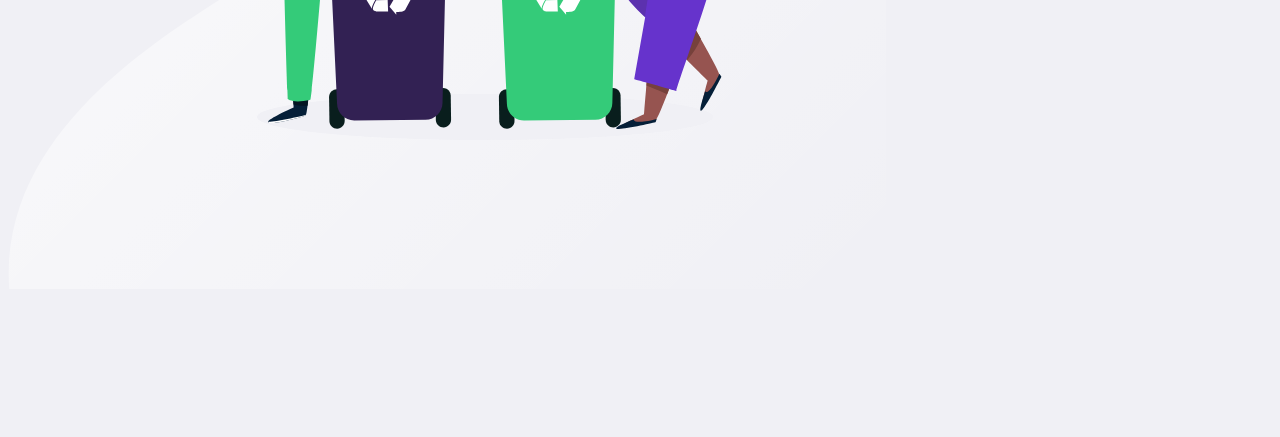
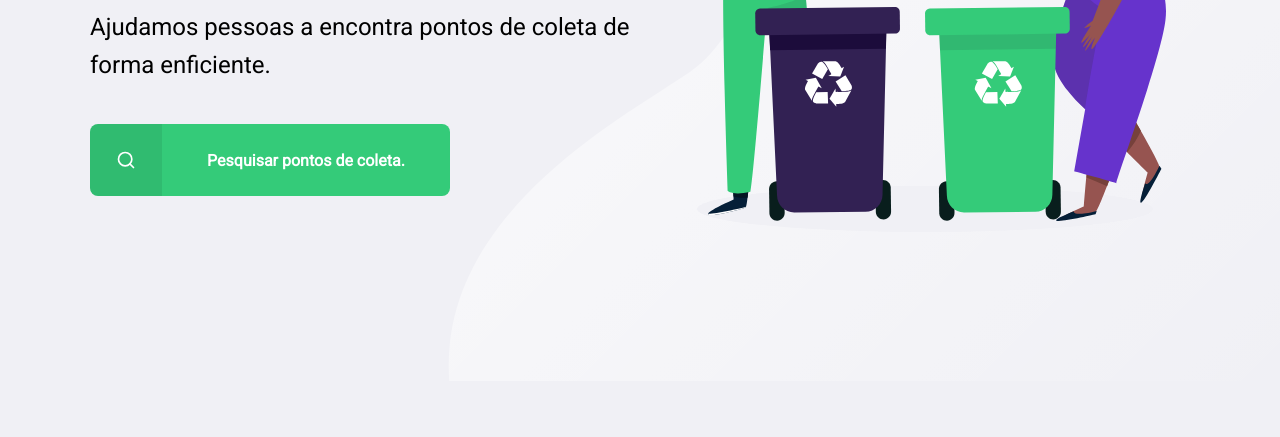
Before and after one commit to AmauriOliveira/NLW01-javascript-express-sqlite, a plain HTML site: page index.html in a window 1280 px wide. Shown: the part 419-856 px from the top of the page. After the commit the page ends 800 px from the top, so only its background shows below. Drawn offline with Linux system fonts and the light colour scheme.

Commit message:
finalização da home

```diff
--- a/index.html
+++ b/index.html
@@ -5,7 +5,8 @@
         <meta charset="UTF-8">
         <meta name="viewport" content="width=device-width, initial-scale=1.0">
         <title>Ecoleta</title>
-        <link href="https://fonts.googleapis.com/css2?family=Roboto:wght@300;700&display=swap" rel="stylesheet">
+        <link href="https://fonts.googleapis.com/css2?family=Roboto&family=Ubuntu:wght@300;700&display=swap"
+            rel="stylesheet">
         <link href="./styles/main.css" rel="stylesheet">
     </head>
 
@@ -21,11 +22,11 @@
                 <main>
                     <h1>Seu marketplace de coleta de resíduos</h1>
                     <p>Ajudamos pessoas a encontra pontos de coleta de forma enficiente.</p>
-                    <Button>Pesquisar pontos de coleta</Button>
+                    <a href="#"><span></span><strong>Pesquisar pontos de coleta.</strong></a>
                 </main>
             </div>
         </div>
     </body>
 
 </html>
-<!-- TODO: add -->
+<!-- -->
--- a/styles/main.css
+++ b/styles/main.css
@@ -1,5 +1,11 @@
 :root {
     --title-color: #322153;
+    --primary-color: #34CB79;
+}
+
+* {
+    margin: 0;
+    padding: 0;
 }
 
 html {
@@ -8,6 +14,7 @@ html {
 
 body {
     background: #f0f0f5;
+    -web-font-smoothing: antialiased;
 }
 
 a {
@@ -16,14 +23,17 @@ a {
 
 #page-home {
     height: 100vh;
+    background: url('../assets/home-background.svg') no-repeat;
     background-position: 35vw bottom;
-    background: url('../assets/home-background.svg') no-repeat;
 }
 
 #page-home .content {
-    margin: 0 auto;
     width: 90%;
     max-width: 1100px;
+    height: 100%;
+    margin: 0 auto;
+    display: flex;
+    flex-direction: column;
 }
 
 #page-home header {
@@ -49,9 +59,82 @@ a {
 
 #page-home main {
     max-width: 560px;
+    flex: 1;
+    display: flex;
+    flex-direction: column;
+    justify-content: center;
+}
+
+#page-home main h1 {
+    font-size: 54px;
+}
+
+h1, h2, h3, h4, h5, h6 {
     color: var(--title-color);
 }
 
-#page-home main h1 {
-    font-size: 48px;
+#page-home main p {
+    font-size: 24px;
+    line-height: 38px;
+    margin-top: 24px;
 }
+
+#page-home main a {
+    width: 100%;
+    max-width: 360px;
+    height: 72px;
+    border-radius: 8px;
+    display: flex;
+    align-items: center;
+    margin-top: 40px;
+    background: var(--primary-color);
+
+    transition: 400ms;
+}
+
+#page-home main a:hover {
+    background-color: #2FB86E;
+}
+
+#page-home main a span {
+    width: 72px;
+    height: 72px;
+    background-color: rgba(0, 0, 0, 0.08);
+    border-top-left-radius: 8px;
+    border-bottom-left-radius: 8px;
+    display: flex;
+    align-items: center;
+    justify-content: center;
+}
+
+#page-home main a span::after {
+    content: "";
+    background-image: url('../assets/search.svg');
+    width: 20px;
+    height: 20px;
+}
+
+#page-home main a strong {
+    flex: 1;
+    color: #FFF;
+    text-align: center;
+}
+
+@media(max-width: 900px) {
+    #page-home {
+        background-position-x: 70vw;
+    }
+    #page-home .content {
+        align-items: center;
+        text-align: center;
+    }
+    #page-home header a {
+        position: absolute;
+        bottom: 48px;
+        left: 50%;
+        transform: translateX(-50%);
+    }
+    #page-home main {
+        align-items: center;
+    }
+}
```
